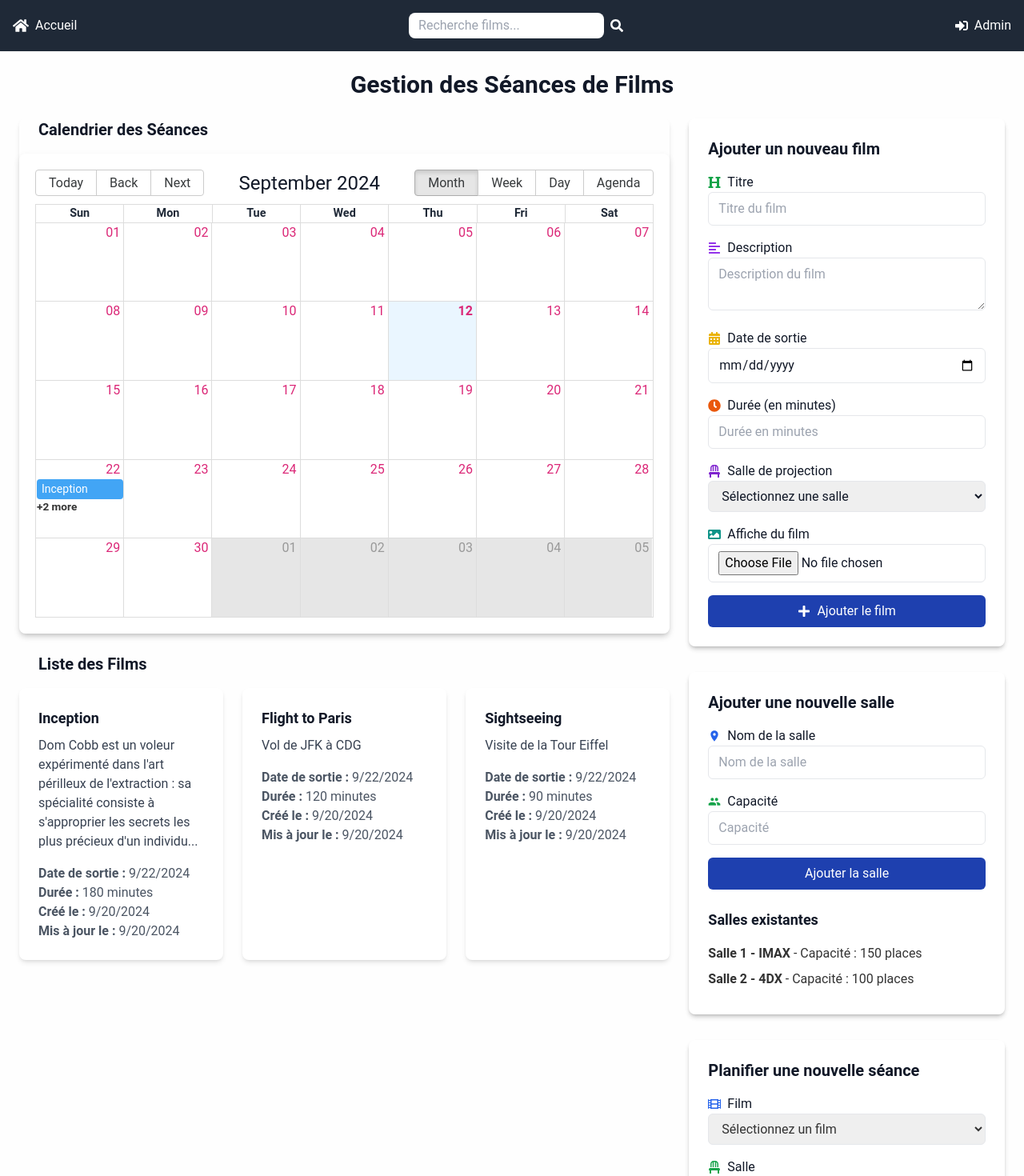
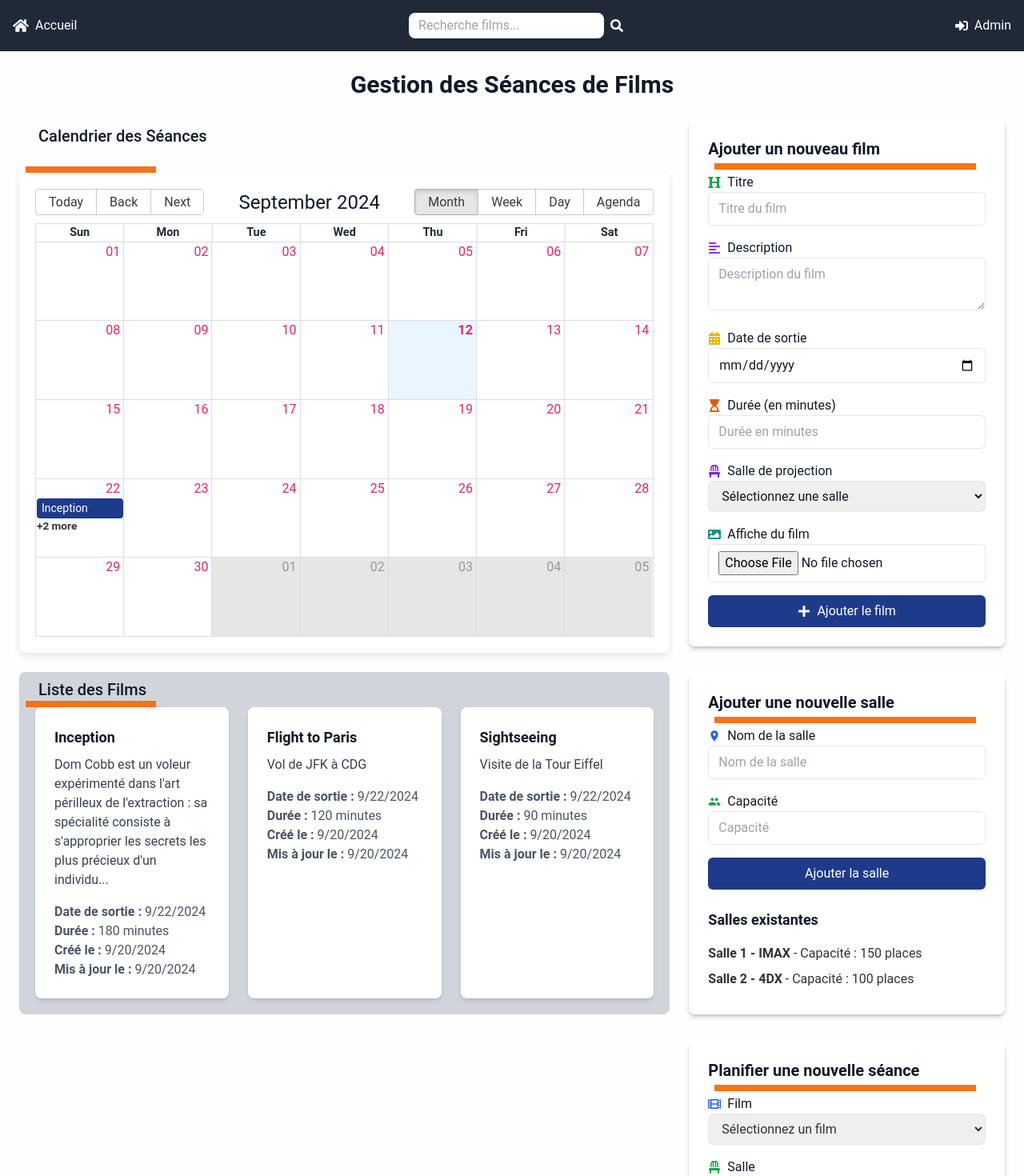
Before and after one commit to rider974/simplo-cine-dockerhub-ci, a Next.js app in the folder front/: page /dashboard/admin in a window 1280 px wide. Shown: the top 1470 px of the page at 80% size. Built offline with nearby package versions, Linux system fonts and the light colour scheme.

Commit message:
feat:dashboard style

```diff
--- a/front/app/components/resources/AddHallCard.tsx
+++ b/front/app/components/resources/AddHallCard.tsx
@@ -1,11 +1,6 @@
 import React, { useState } from "react";
 import { MdPeople, MdRoom } from "react-icons/md";
-
-interface HallAttributes {
-  id: number;
-  name: string;
-  capacity: number;
-}
+import { HallAttributes } from "../../types/types";
 
 interface AddHallCardProps {
   onAddHall: (newHall: HallAttributes) => void;
@@ -41,9 +36,12 @@ export const AddHallCard: React.FC<AddHallCardProps> = ({ onAddHall }) => {
 
   return (
     <div className="w-full bg-white p-6 rounded-lg shadow-md mb-8">
-      <h2 className="text-xl font-semibold text-gray-900 mb-4">
-        Ajouter une nouvelle salle
-      </h2>
+      <div className="relative">
+        <h2 className="text-xl font-semibold text-gray-900 mb-4">
+          Ajouter une nouvelle salle
+        </h2>
+        <div className="bg-orange-500 absolute top-8 left-2 w-[calc(100%_-_20px)] h-2"></div>
+      </div>
       <div className="mb-4">
         <label className="text-gray-900 flex items-center">
           <MdRoom className="text-blue-600 mr-2" /> Nom de la salle
@@ -70,7 +68,7 @@ export const AddHallCard: React.FC<AddHallCardProps> = ({ onAddHall }) => {
       </div>
       <button
         onClick={handleAdd}
-        className="w-full py-2 bg-blue-800 text-white rounded-md hover:bg-blue-700"
+        className="w-full py-2 bg-blue-900 text-white rounded-md hover:bg-blue-500"
       >
         Ajouter la salle
       </button>
--- a/front/app/components/resources/AddMovieCard.tsx
+++ b/front/app/components/resources/AddMovieCard.tsx
@@ -5,27 +5,11 @@ import {
   FaChair,
   FaClock,
   FaHeading,
+  FaHourglassStart,
   FaImage,
   FaPlus,
 } from "react-icons/fa";
-
-interface MovieAttributes {
-  id: number;
-  title: string;
-  description?: string;
-  release_date?: Date;
-  duration?: number;
-  created_at?: Date;
-  updated_at?: Date;
-  poster?: File | null;
-}
-
-interface HallAttributes {
-  id: number;
-  name: string;
-  capacity: number;
-}
-
+import { MovieAttributes, HallAttributes } from "../../types/types";
 interface AddMovieCardProps {
   onAddMovie: (newMovie: MovieAttributes) => void;
   halls: HallAttributes[];
@@ -73,9 +57,12 @@ export const AddMovieCard: React.FC<AddMovieCardProps> = ({
 
   return (
     <div className="w-full bg-white p-6 rounded-lg shadow-md mb-8">
-      <h2 className="text-xl font-semibold mb-4 text-gray-900 flex items-center">
-        Ajouter un nouveau film
-      </h2>
+      <div className="relative">
+        <h2 className="text-xl font-semibold mb-4 text-gray-900 flex items-center relative z-10">
+          Ajouter un nouveau film
+        </h2>
+        <div className="bg-orange-500 absolute top-8 left-2 w-[calc(100%_-_20px)] h-2"></div>
+      </div>
       <div className="mb-4">
         <label className="text-gray-900 flex items-center">
           <FaHeading className="text-green-600 mr-2" /> Titre
@@ -111,7 +98,8 @@ export const AddMovieCard: React.FC<AddMovieCardProps> = ({
       </div>
       <div className="mb-4">
         <label className="text-gray-900 flex items-center">
-          <FaClock className="text-orange-600 mr-2" /> Durée (en minutes)
+          <FaHourglassStart className="text-orange-600 mr-2" /> Durée (en
+          minutes)
         </label>
         <input
           type="number"
@@ -151,7 +139,7 @@ export const AddMovieCard: React.FC<AddMovieCardProps> = ({
       </div>
       <button
         onClick={handleAdd}
-        className="w-full py-2 bg-blue-800 text-white rounded-md hover:bg-blue-700 flex items-center justify-center"
+        className="w-full py-2 bg-blue-900 text-white rounded-md hover:bg-blue-500 flex items-center justify-center"
       >
         <FaPlus className="mr-2" /> Ajouter le film
       </button>
--- a/front/app/components/resources/MovieTable.tsx
+++ b/front/app/components/resources/MovieTable.tsx
@@ -1,15 +1,5 @@
 import React from "react";
-
-interface MovieAttributes {
-  id: number;
-  title: string;
-  description?: string;
-  release_date?: Date;
-  duration?: number;
-  created_at?: Date;
-  updated_at?: Date;
-  poster?: File | null;
-}
+import { MovieAttributes } from "../../types/types";
 
 interface MovieCardProps {
   movies: MovieAttributes[];
@@ -17,7 +7,7 @@ interface MovieCardProps {
 
 export const MovieCard: React.FC<MovieCardProps> = ({ movies }) => {
   return (
-    <div className="grid grid-cols-1 sm:grid-cols-2 lg:grid-cols-3 gap-6">
+    <div className="grid grid-cols-1 sm:grid-cols-2 lg:grid-cols-3 gap-6 pb-5 px-5">
       {movies.map((movie) => (
         <div key={movie.id} className="bg-white p-6 rounded-lg shadow-md">
           <h3 className="text-lg font-semibold text-gray-900">{movie.title}</h3>
--- a/front/app/components/resources/ScheduleScreeningForm.tsx
+++ b/front/app/components/resources/ScheduleScreeningForm.tsx
@@ -6,12 +6,7 @@ import {
   FaClock,
   FaHourglassStart,
 } from "react-icons/fa";
-
-interface HallAttributes {
-  id: number;
-  name: string;
-  capacity: number;
-}
+import { HallAttributes, MovieAttributes } from "../../types/types";
 
 interface Screening {
   movieId: number;
@@ -19,17 +14,6 @@ interface Screening {
   date: Date;
   startTime: string;
   duration: number;
-}
-
-interface MovieAttributes {
-  id: number;
-  title: string;
-  description?: string;
-  release_date?: Date;
-  duration?: number;
-  created_at?: Date;
-  updated_at?: Date;
-  poster?: File | null;
 }
 
 export const ScheduleScreeningForm: React.FC<{
@@ -66,10 +50,13 @@ export const ScheduleScreeningForm: React.FC<{
   };
 
   return (
-    <div className="w-full max-w-md mx-auto bg-white p-6 rounded-lg shadow-md mb-8">
-      <h2 className="text-xl font-semibold text-gray-900 mb-4">
-        Planifier une nouvelle séance
-      </h2>
+    <div className="w-full bg-white p-6 rounded-lg shadow-md mb-8">
+      <div className="relative">
+        <div className="bg-orange-500 absolute top-8 left-2 w-[calc(100%_-_20px)] h-2"></div>
+        <h2 className="text-xl font-semibold text-gray-900 mb-4">
+          Planifier une nouvelle séance
+        </h2>
+      </div>
       <form onSubmit={handleSubmit}>
         <div className="mb-4">
           <label className="text-gray-900 flex items-center">
@@ -141,7 +128,7 @@ export const ScheduleScreeningForm: React.FC<{
         </div>
         <button
           type="submit"
-          className="w-full py-2 bg-blue-800 text-white rounded-md hover:bg-blue-700"
+          className="w-full py-2 bg-blue-900 text-white rounded-md hover:bg-blue-500"
         >
           Planifier la séance
         </button>
--- a/front/app/dashboard/admin/page.tsx
+++ b/front/app/dashboard/admin/page.tsx
@@ -160,22 +160,20 @@ export default function AdminDashboard() {
       {error && <p className="text-red-500">Erreur : {error}</p>}
 
       {!loading && !error && (
-        <div className="w-full max-w-7xl grid grid-cols-1 lg:grid-cols-3 gap-6">
+        <div className="w-full grid grid-cols-1 lg:grid-cols-3 gap-6">
           {/* Colonne 1: Calendrier et Liste des Films */}
-          <div className="lg:col-span-2 space-y-6">
-            <div className="rounded-lg shadow-md">
-              <h2 className="text-xl pl-6 font-semibold mb-4 text-gray-900">
-                Calendrier des Séances
-              </h2>
-              <MovieCalendar
-                events={events}
-                onSelectEvent={handleSelectEvent}
-              />
-            </div>
-            <div className="rounded-lg">
-              <h2 className="text-xl pl-6 text-gray-900 font-semibold mb-4">
+          <div className="lg:col-span-2 space-y-6 relative">
+            <h2 className="text-xl pl-6 font-medium text-gray-900 py-2">
+              Calendrier des Séances
+            </h2>
+            <div className="bg-orange-500 absolute top-9 left-2 w-[calc(20%)] h-2"></div>
+            <MovieCalendar events={events} onSelectEvent={handleSelectEvent} />
+
+            <div className="rounded-lg bg-gray-300 relative">
+              <h2 className="text-xl pl-6 text-gray-900 font-medium py-2">
                 Liste des Films
               </h2>
+              <div className="bg-orange-500 absolute top-9 left-2 w-[calc(20%)] h-2"></div>
               <MovieCard movies={movies} />
             </div>
           </div>
--- a/front/app/globals.css
+++ b/front/app/globals.css
@@ -49,3 +49,7 @@ body {
 .rbc-calendar {
   @apply shadow-none;
 }
+
+.rbc-event {
+  @apply bg-blue-900 !important;
+}
--- /dev/null
+++ b/front/app/types/types.ts
@@ -0,0 +1,41 @@
+// types.ts
+
+// Interface générale pour les attributs d'une entité
+export interface BaseAttributes {
+  id: number;
+  created_at?: Date;
+  updated_at?: Date;
+}
+
+// Interface pour les salles (Halls)
+export interface HallAttributes extends BaseAttributes {
+  name: string;
+  capacity: number;
+}
+
+// Interface pour les films (Movies)
+export interface MovieAttributes extends BaseAttributes {
+  title: string;
+  description?: string;
+  release_date?: Date;
+  duration?: number;
+  poster?: File | null;
+  hall?: HallAttributes;
+}
+
+// Interface pour les séances (Screenings)
+export interface ScreeningAttributes extends BaseAttributes {
+  movieId: number;
+  hallId: number;
+  date: Date;
+  startTime: string;
+  duration: number;
+}
+
+export interface MovieEvent {
+  id: number;
+  title: string;
+  start: Date;
+  end: Date;
+  desc: string;
+}
```
Also changed, not shown: front/app/components/resources/MovieCalendar.tsx (+1 -8 lines), front/app/components/resources/MovieView.tsx (+1 -18 lines).
